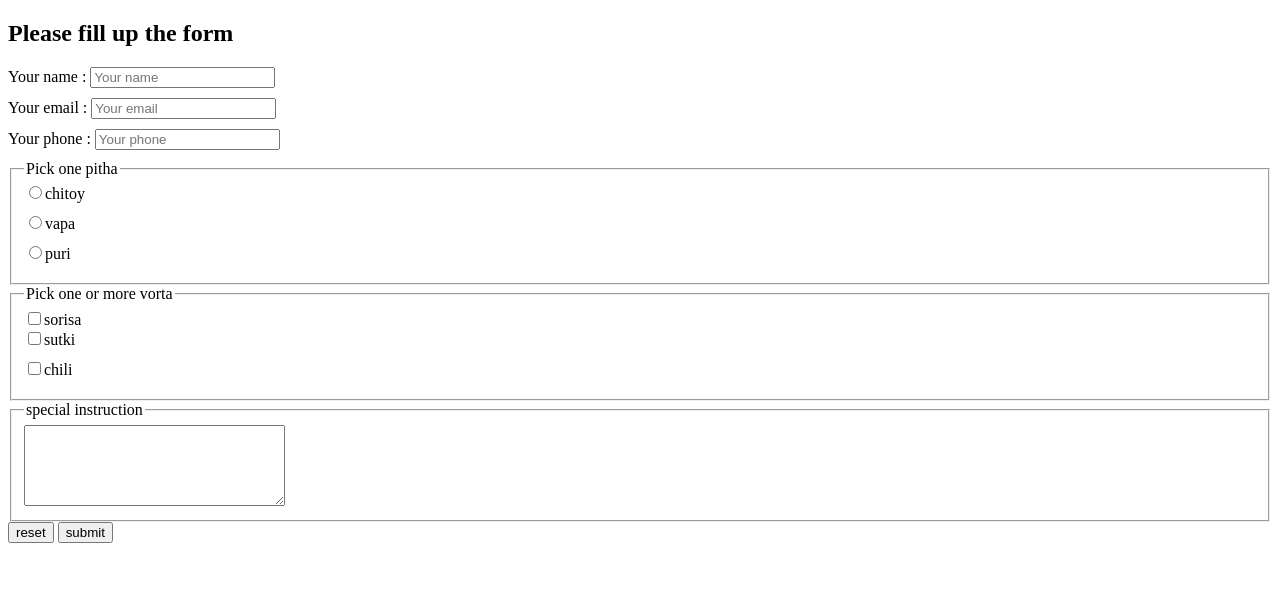
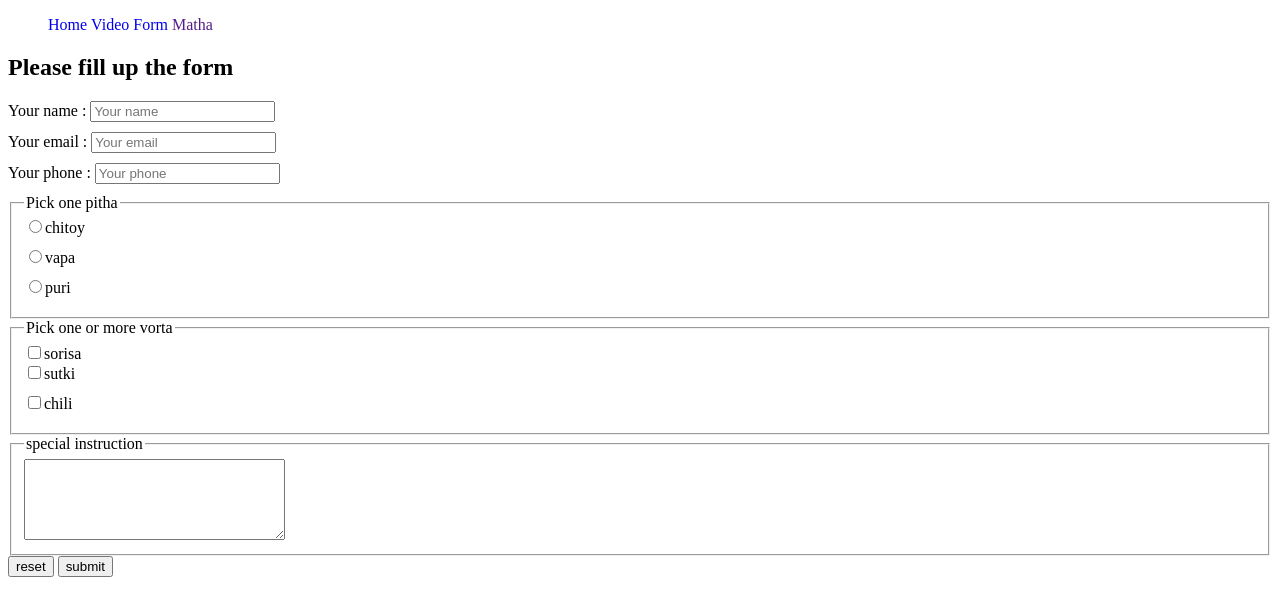
Before and after one commit to Git-Ratikul-Islam/form, a plain HTML site: page index.html in a window 1280 px wide. Drawn offline with Linux system fonts and the light colour scheme.

Commit message:
interaction-added-code

```diff
--- a/index.html
+++ b/index.html
@@ -5,6 +5,7 @@
       <meta charset="UTF-8">
       <meta name="viewport" content="width=device-width, initial-scale=1.0">
       <title>jamal Er MA er Pitha ghor</title>
+      <link rel="stylesheet" href="styles/nav.css">
       <style>
             label {
                   display: block;
@@ -14,6 +15,18 @@
 </head>
 
 <body>
+
+      <header>
+            <nav>
+                  <ul>
+                        <li><a href="/index.html">Home</a></li>
+                        <li><a href="/index.html">Video</a></li>
+                        <li><a href="/table.html">Form</a></li>
+                        <li><a href="">Matha</a></li>
+                  </ul>
+
+            </nav>
+      </header>
       <header>
 
       </header>
--- /dev/null
+++ b/styles/nav.css
@@ -0,0 +1,7 @@
+nav li {
+      display: inline;
+}
+
+nav a {
+      text-decoration: none;
+}
```
Also changed, not shown: table.html (+16 -0 lines).
